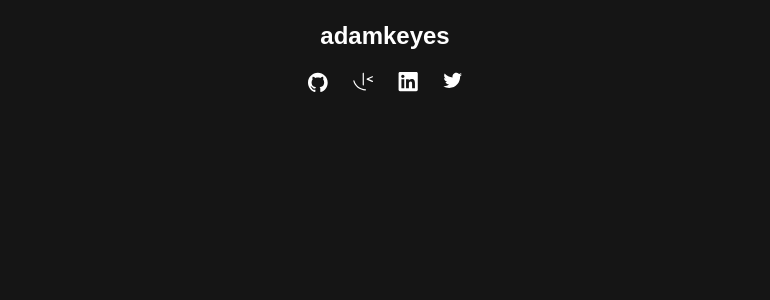
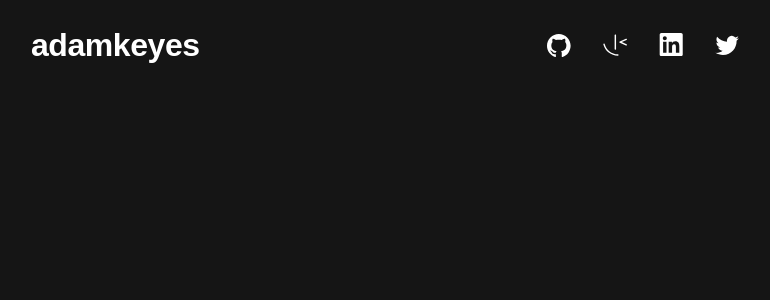
Before and after one commit to 0x41-li/single-page-developer-portfolio, a React (Vite) app: page / in a window 1280 px wide. Shown: the top 300 px of the page, without its empty margins (255-1025 px from the left). Built offline with nearby package versions, Linux system fonts and the light colour scheme; a web font is replaced by a local one.

Commit message:
Header on tablet devices done

```diff
--- a/src/sections/Header.tsx
+++ b/src/sections/Header.tsx
@@ -2,20 +2,23 @@ import React from "react";
 
 const Header = () => {
   return (
-    <div className="mt-5">
-      <div className="mx-auto flex max-w-[153px] flex-col items-center justify-center gap-5">
+    <div className="mt-5 md:mt-[29px]">
+      <div className="mx-auto flex max-w-[153px] flex-col items-center gap-5 md:max-w-[708px] md:flex-row md:justify-between">
         {/* Logo */}
-        <div className="">
-          <p className="text-2xl font-bold leading-8">adamkeyes</p>
-        </div>
+        <a
+          href="/"
+          className="text-2xl font-bold leading-8 tracking-[-0.33px] md:text-[32px] md:tracking-[-0.44px]"
+          aria-label="Logo"
+        >
+          adamkeyes
+        </a>
 
         {/* Social media icons */}
-        <div className="flex gap-[25px]">
-          <div className="">
-            <a href="#" aria-label="Github">
+        <div className="flex gap-[25px] md:gap-8">
+          <a href="#" aria-label="Github" className="h-5 w-5 md:h-6 md:w-6">
             <svg
-                width="20"
-                height="20"
+              width="100%"
+              height="100%"
               viewBox="0 0 20 20"
               fill="none"
               xmlns="http://www.w3.org/2000/svg"
@@ -28,13 +31,15 @@ const Header = () => {
               />
             </svg>
           </a>
-          </div>
 
-          <div className="">
-            <a href="#" aria-label="Frontendmentor">
+          <a
+            href="#"
+            aria-label="Frontendmentor"
+            className="h-5 w-5 md:h-6 md:w-6"
+          >
             <svg
-                width="20"
-                height="19"
+              width="100%"
+              height="100%"
               viewBox="0 0 20 19"
               fill="none"
               xmlns="http://www.w3.org/2000/svg"
@@ -47,13 +52,11 @@ const Header = () => {
               />
             </svg>
           </a>
-          </div>
 
-          <div className="">
-            <a href="#" aria-label="Linkedin">
+          <a href="#" aria-label="Linkedin" className="h-5 w-5 md:h-6 md:w-6">
             <svg
-                width="20"
-                height="20"
+              width="100%"
+              height="100%"
               viewBox="0 0 20 20"
               fill="none"
               xmlns="http://www.w3.org/2000/svg"
@@ -66,13 +69,11 @@ const Header = () => {
               />
             </svg>
           </a>
-          </div>
 
-          <div className="">
-            <a href="#" aria-label="Twitter">
+          <a href="#" aria-label="Twitter" className="h-5 w-5 md:h-6 md:w-6">
             <svg
-                width="19"
-                height="16"
+              width="100%"
+              height="100%"
               viewBox="0 0 19 16"
               fill="none"
               xmlns="http://www.w3.org/2000/svg"
@@ -86,7 +87,6 @@ const Header = () => {
         </div>
       </div>
     </div>
-    </div>
   );
 };
 
```
Lines whose indentation alone changed are shown as unchanged.
